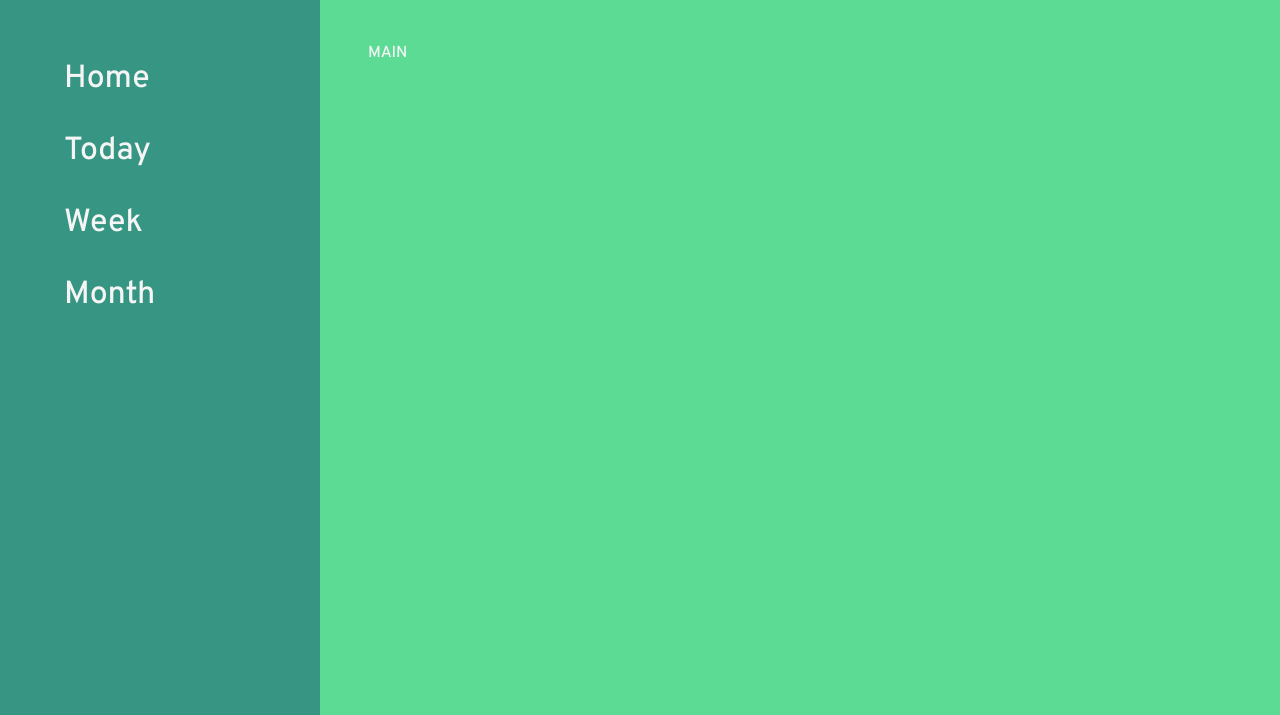
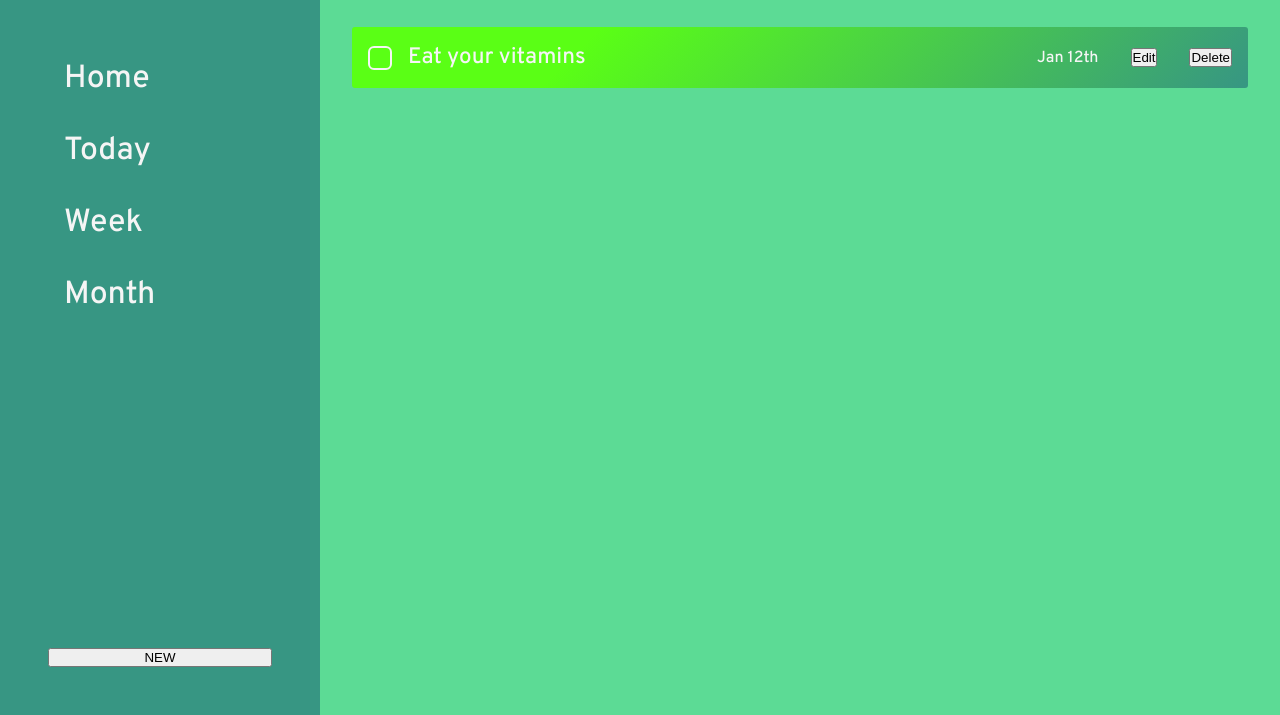
Before and after one commit to Haksa6/todolist, a plain HTML site: page index.html in a window 1280 px wide. Shown: the part 85-800 px from the top of the page. Drawn offline with Linux system fonts and the light colour scheme.

Commit message:
layout done

```diff
--- a/index.html
+++ b/index.html
@@ -19,9 +19,24 @@
       <li class="menu-item">Week</li>
       <li class="menu-item">Month</li>
     </ul>
+    <button>NEW</button>
   </nav>
   <main class="main">
-    MAIN
+    <div class="todos priority-high">
+      <div class="todos-check">
+      </div>
+
+      <div class="todos-text">
+          Eat your vitamins
+      </div>
+      <div class="todos-date">
+        Jan 12th
+      </div>
+      <button class="todos-edit">Edit</button>
+      <button class="todos-delete">Delete</button>
+
+
+    </div>
   </main>
   <script src="main.js"></script>
 </body>
```
Also changed, not shown: main.js (+2 -2 lines), images/icons8-done-24.png (added).
